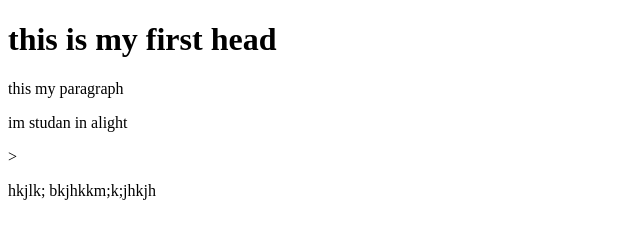
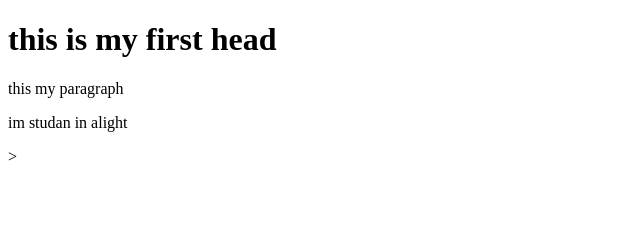
Before and after one commit to nsraldinadam/alight-websed, a plain HTML site: page aboutus.html in a window 1280 px wide. Shown: the whole page, without its empty margins (0-640 px from the left). Drawn offline with Linux system fonts and the light colour scheme.

Commit message:
delet any fil

```diff
--- a/aboutus.html
+++ b/aboutus.html
@@ -10,6 +10,6 @@
     <p>this my paragraph</p>
     <p>im studan in alight</p>
     <p> >
-    <p>hkjlk; bkjhkkm;k;jhkjh</p>
+    <p></p>
 </body>
 </html>
```
